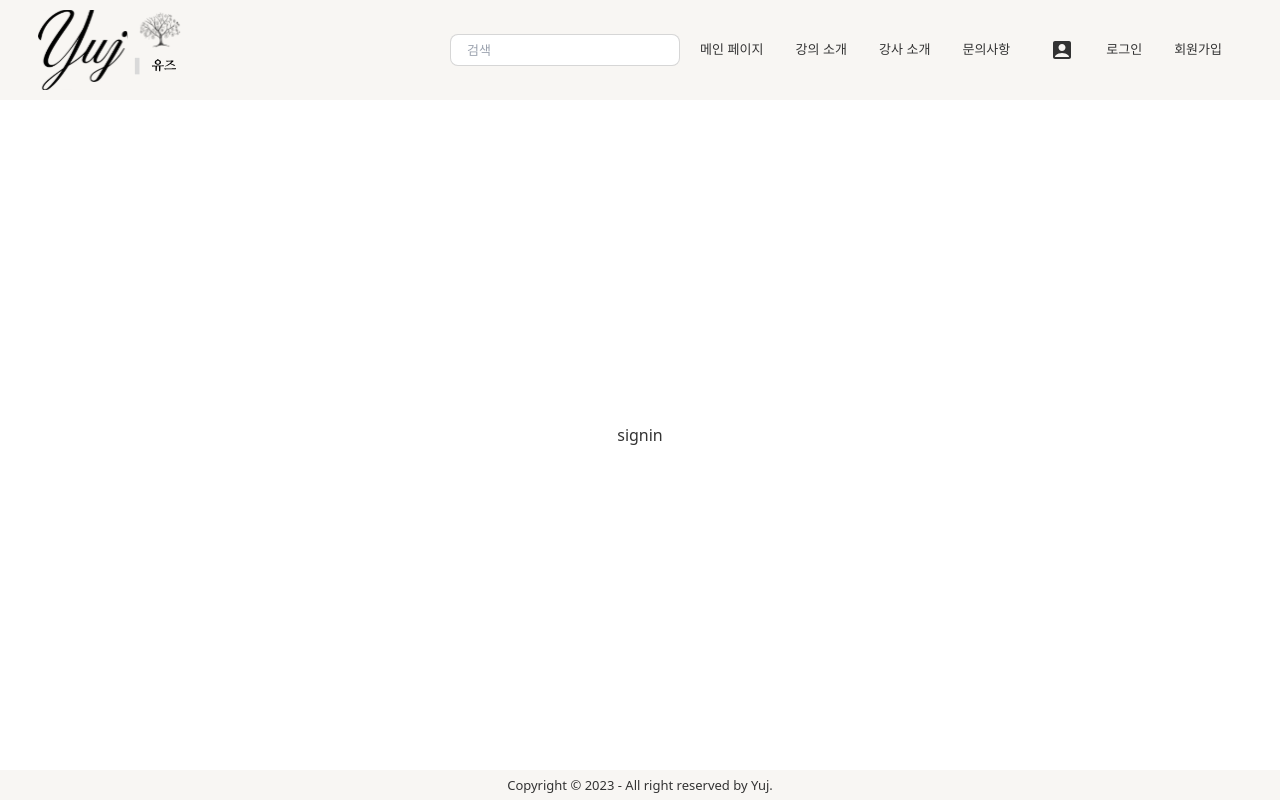
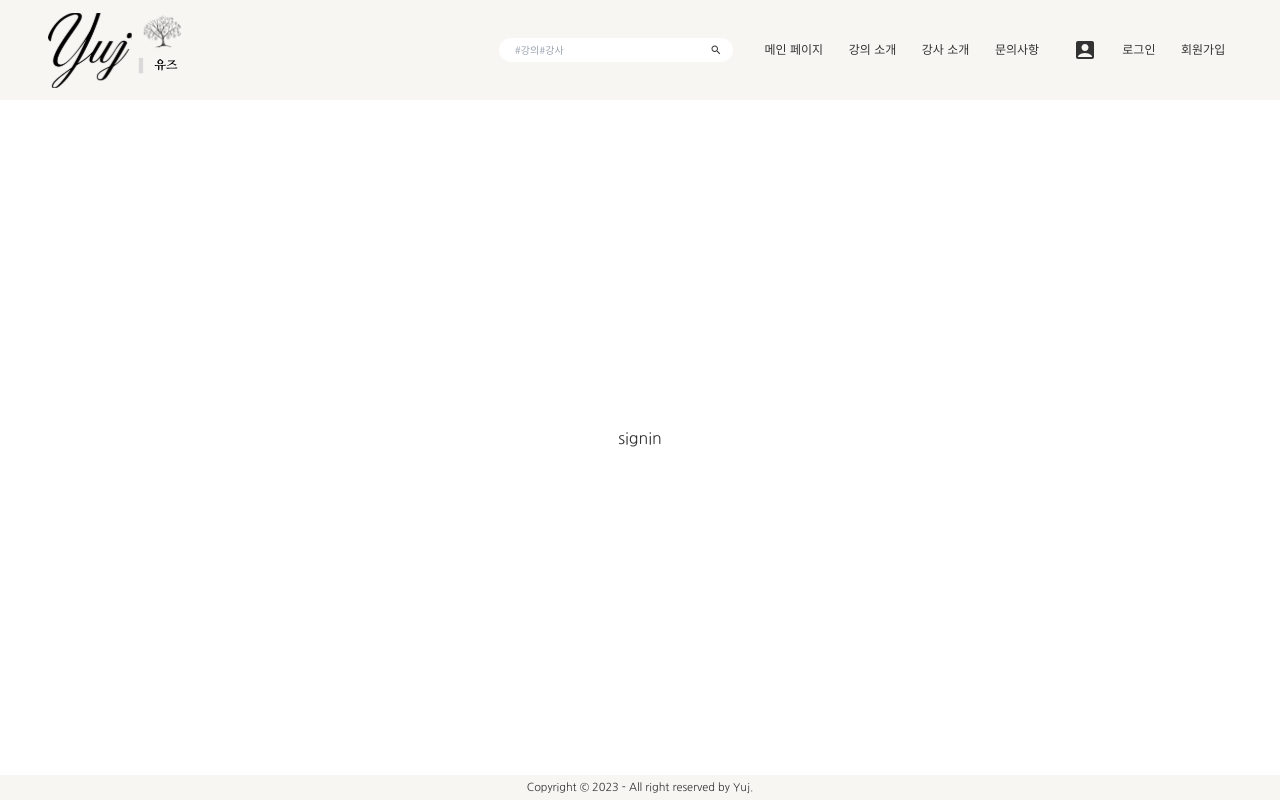
Before and after one commit to uyk1/Yuj-tmp, a React (Create React App) app in the folder yuj-tmp-app/: page /signin in a window 1280 px wide. Built offline with nearby package versions, Linux system fonts and the light colour scheme.

Commit message:
메인 헤더, 푸터 제작 및 폰트 전체 적용

```diff
--- a/yuj-tmp-app/src/index.css
+++ b/yuj-tmp-app/src/index.css
@@ -1,3 +1,7 @@
 @tailwind base;
 @tailwind components;
 @tailwind utilities;
+
+.App {
+    font-family:"nanum Gothic";
+}
--- /dev/null
+++ b/yuj-tmp-app/src/main-header/LoginBox.js
@@ -0,0 +1,20 @@
+import React from 'react'
+import { Link } from 'react-router-dom'
+import styles from './mainHeader.module.css'
+import AccountBoxIcon from '@mui/icons-material/AccountBox';
+
+const LoginBox = () => {
+  return (
+    <ul className="menu menu-horizontal px-1">
+          <li>
+            <Link to="/" className={styles.menu}>
+              <AccountBoxIcon />
+            </Link>
+          </li>
+          <li><Link to="/login" className={styles.menu}>로그인</Link></li>
+          <li><Link to="/signin" className={styles.menu} style={{ marginRight: '30px' }}>회원가입</Link></li>
+    </ul>
+  )
+}
+
+export default LoginBox
--- /dev/null
+++ b/yuj-tmp-app/src/main-header/mainHeader.css
@@ -0,0 +1,15 @@
+.input.input-bordered {
+    height: 1.5rem;
+    width: 100%;
+    font-size: 10px;
+    border: 0;
+    border-radius: 25px;
+    padding-right: 30px;
+}
+
+.input.input-bordered:focus {
+    outline: 0;
+    outline-offset: 0;
+    font-size: 12px;
+    width: 200px;
+}
--- a/yuj-tmp-app/src/main-header/mainHeader.js
+++ b/yuj-tmp-app/src/main-header/mainHeader.js
@@ -1,19 +1,22 @@
 import React from 'react'
 import { Link } from 'react-router-dom'
 import styles from './mainHeader.module.css'
-import AccountBoxIcon from '@mui/icons-material/AccountBox';
+import SearchIcon from '@mui/icons-material/Search';
+import LoginBox from './LoginBox';
+import './mainHeader.css'
 
 const mainHeader = () => {
   return (
     <div className="navbar bg-secondary" style={{ height: '100px' }}>
       <div className="flex-1">
         <Link to="/" className="normal-case text-xl">
-          <img className='yuj-logo' alt='No Image' src='assets/YujMainLogo.svg' style={{ height: '80px', marginLeft: '30px' }}></img>
+          <img className='yuj-logo' alt='No Image' src='assets/YujMainLogo.svg' style={{ height: '75px', marginLeft: '40px' }}></img>
         </Link>
       </div>
-      <div className="flex-none">
-        <div className="form-control">
-          <input type="text" placeholder="검색" className="input input-bordered" style={{ height: '2rem', fontSize: '13px' }} />
+      <div className="flex-none" >
+        <div className="form-control" style={{ position: 'relative', paddingRight: '15px' }}>
+          <SearchIcon style={{ position: 'absolute', top:'6px', right:'20px', height:'0.75rem'}}/>
+          <input type="text" placeholder="#강의#강사" className="input input-bordered" />
         </div>
         <ul className="menu menu-horizontal px-1">
           <li><Link to="/" className={styles.menu}>메인 페이지</Link></li>
@@ -21,15 +24,7 @@ const mainHeader = () => {
           <li><Link to="/" className={styles.menu}>강사 소개</Link></li>
           <li><Link to="/" className={styles.menu}>문의사항</Link></li>
         </ul>
-        <ul className="menu menu-horizontal px-1">
-          <li>
-            <Link to="/" className={styles.menu}>
-              <AccountBoxIcon />
-            </Link>
-          </li>
-          <li><Link to="/login" className={styles.menu}>로그인</Link></li>
-          <li><Link to="/signin" className={styles.menu} style={{ marginRight: '30px' }}>회원가입</Link></li>
-        </ul>
+        <LoginBox />
       </div>
     </div>
   )
--- a/yuj-tmp-app/src/main-header/mainHeader.module.css
+++ b/yuj-tmp-app/src/main-header/mainHeader.module.css
@@ -1,6 +1,15 @@
 @import url(http://fonts.googleapis.com/earlyaccess/nanumgothic.css);
 
 .menu {
-    font-size: 13px;
-    font-family: 'nanum Gothic';
+    font-size: 12px;
+    /* font-family: 'nanum Gothic'; */
+    padding: 0.80rem;
 }
+
+.menu:hover {
+    background-color: #F8F6F3;
+    font-weight: 700;
+}
+.menu:focus {
+    background-color: #F8F6F3;
+}
--- a/yuj-tmp-app/src/mainFooter/MainFooter.js
+++ b/yuj-tmp-app/src/mainFooter/MainFooter.js
@@ -3,9 +3,9 @@ import Styles from './MainFooter.module.css';
 
 const MainFooter = () => {
     return (
-        <footer class="footer footer-center p-4 bg-secondary text-base-content" style={{height:'30px', padding:0}}>
+        <footer className="footer footer-center p-4 bg-secondary text-base-content" style={{height:'25px', padding:0}}>
             <div>
-                <p style={{fontSize:'13px'}}>Copyright © 2023 - All right reserved by Yuj.</p>
+                <p style={{fontSize:'11px'}}>Copyright © 2023 - All right reserved by Yuj.</p>
             </div>
         </footer>
     )
```
